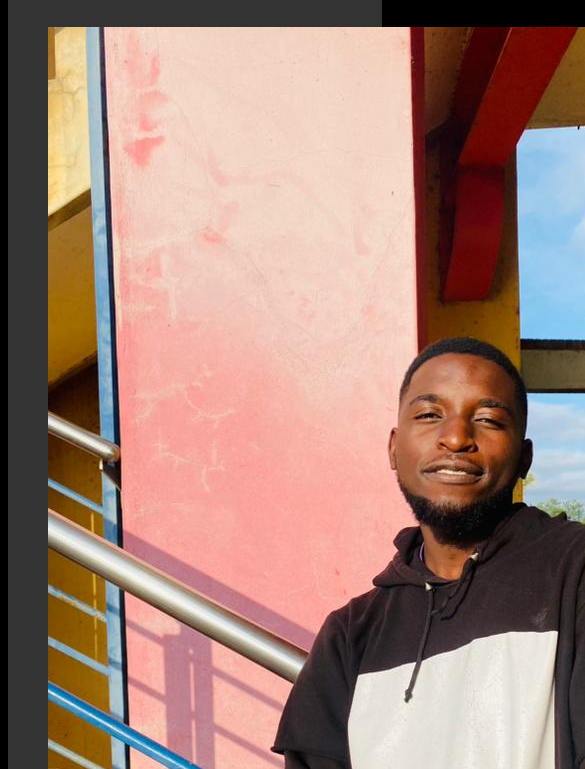
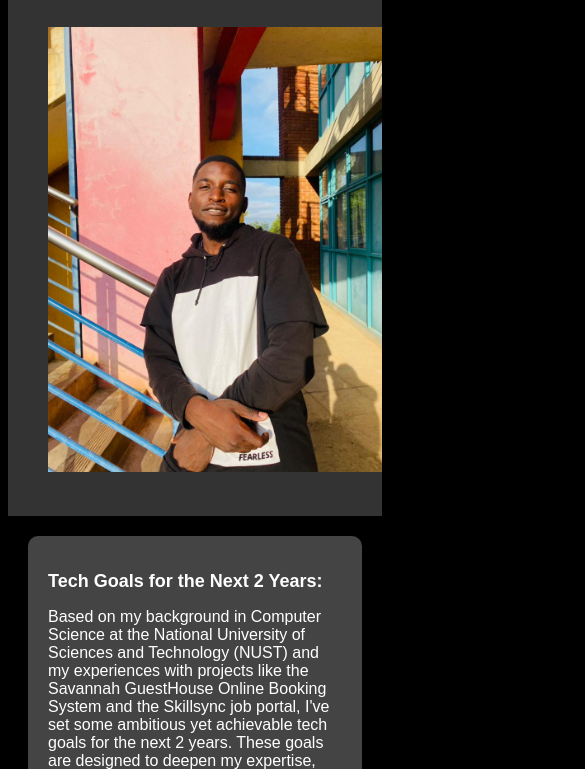
Before and after one commit to AlbertNjobo/hng-personal-website-1, a plain HTML site: page index.html in a window 390 px wide. Shown: the part 75-844 px from the top of the page, 585 px wide, since content can reach past the window. Drawn offline with Linux system fonts and the light colour scheme.

Commit message:
Update styles.css

```diff
--- a/styles.css
+++ b/styles.css
@@ -58,3 +58,12 @@ a:hover {
     color: #fff;
     text-decoration: underline;
 }
+@media (max-width: 768px) {
+
+
+    header img {
+        width: 100%;
+        max-width: 100%;
+        height: auto;
+    }
+}
```
